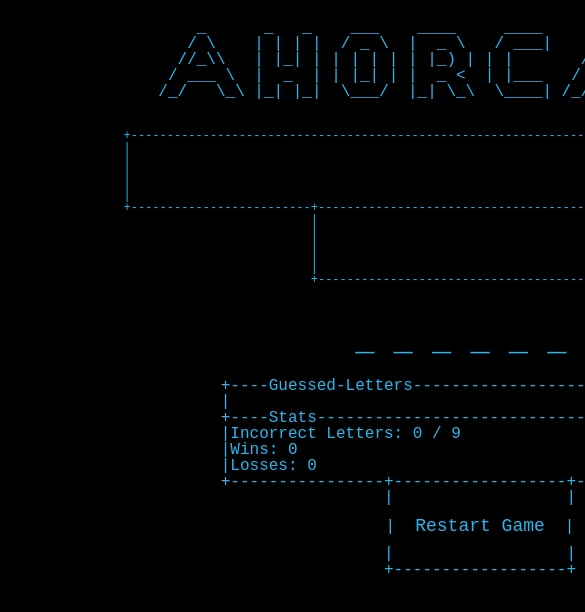
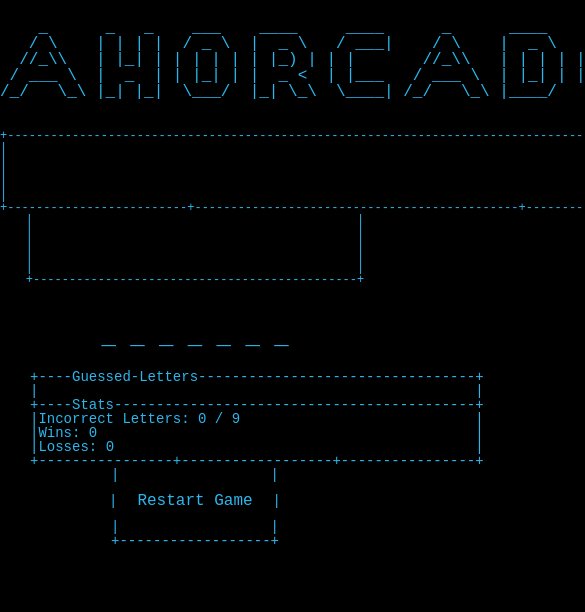
Before and after one commit to SantiagoFeli/microproyecto-1_Feliciani-Garcia, a plain HTML site: page index.html in a window 390 px wide. Shown: the top 612 px of the page, 585 px wide, since content can reach past the window. Drawn offline with Linux system fonts and the light colour scheme.

Commit message:
responsive 📝

```diff
--- a/main.js
+++ b/main.js
@@ -94,6 +94,7 @@ function restartGame() {
 	game = new Ahorcado();
 	game.updatePageData();
 }
+
 function Ahorcado() {
 	this.listaPalabras = [
 		"preparador",
@@ -150,6 +151,7 @@ Ahorcado.prototype.checkGuess = function(char) {
 	if (!this.visibleLetters.includes(false)) {
 		victorias++;
 		this.alertLines = ganaste;
+		this.listaPalabras = this.listaPalabras.filter(word => word !== this.palabra);
 		this.gameOver = true;
 	}
 
--- a/styles.css
+++ b/styles.css
@@ -1,9 +1,6 @@
 body {
 	position: relative;
 	background-color: #000000;
-}
-
-body {
 	font-family: "Courier New", Courier, monospace;
 	color: #2bb7ee;
 }
@@ -20,8 +17,9 @@ body {
 }
 
 #main-content {
-	width: 960px;
-	margin: 0px auto 0px auto;
+	width: 100%;
+	max-width: 960px;
+	margin: 0 auto;
 }
 
 .panel {
@@ -52,5 +50,19 @@ body {
 	border-radius: 5px;
 	cursor: pointer;
 	font-family: "Courier New", Courier, monospace;
+}
 
+
+@media screen and (max-width: 600px) {
+	#word-display {
+		font-size: 24px;
+	}
+
+	#general-display {
+		font-size: 14px;
+	}
+
+	#restart-button {
+		font-size: 16px; /
+	}
 }
```
